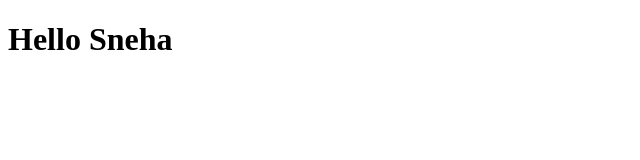
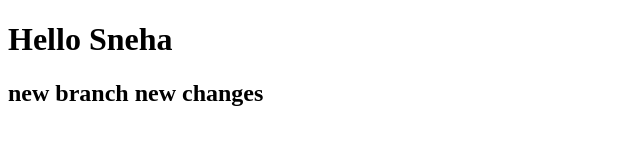
Before and after one commit to snehaghos/gitchapterone, a plain HTML site: page index.html in a window 1280 px wide. Shown: the whole page, without its empty margins (0-640 px from the left). Drawn offline with Linux system fonts and the light colour scheme.

```diff
--- a/index.html
+++ b/index.html
@@ -9,5 +9,6 @@
     <h1>Hello Sneha
 
     </h1>
+    <h2>new branch new changes</h2>
 </body>
 </html>
```
